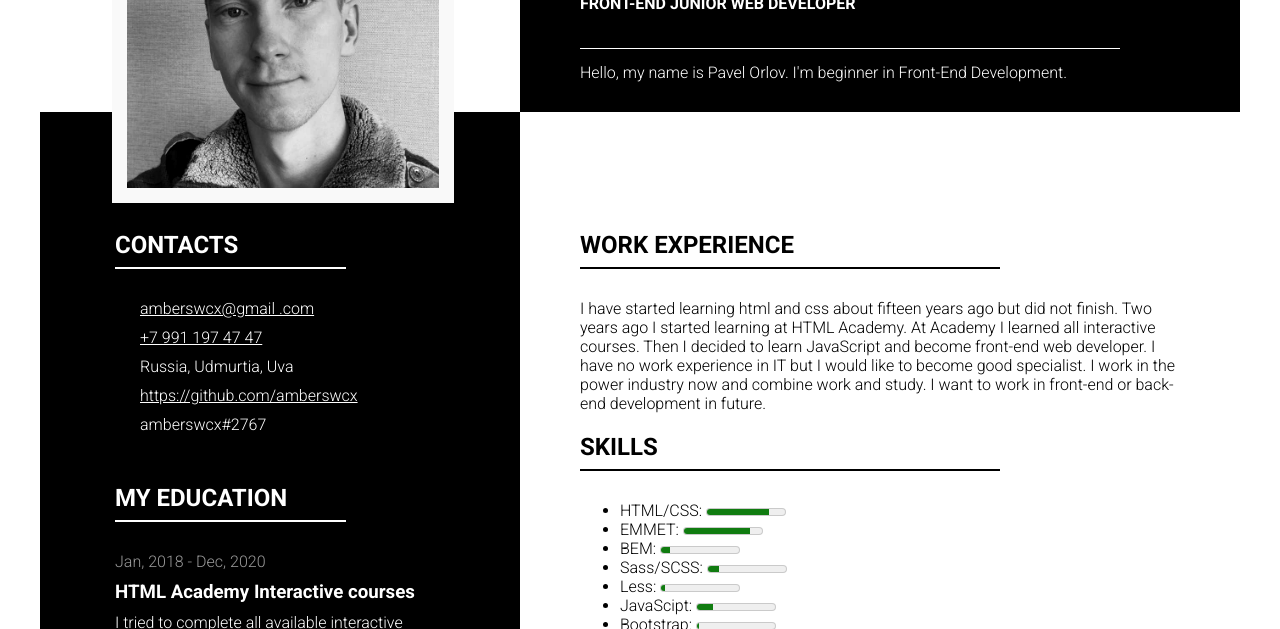
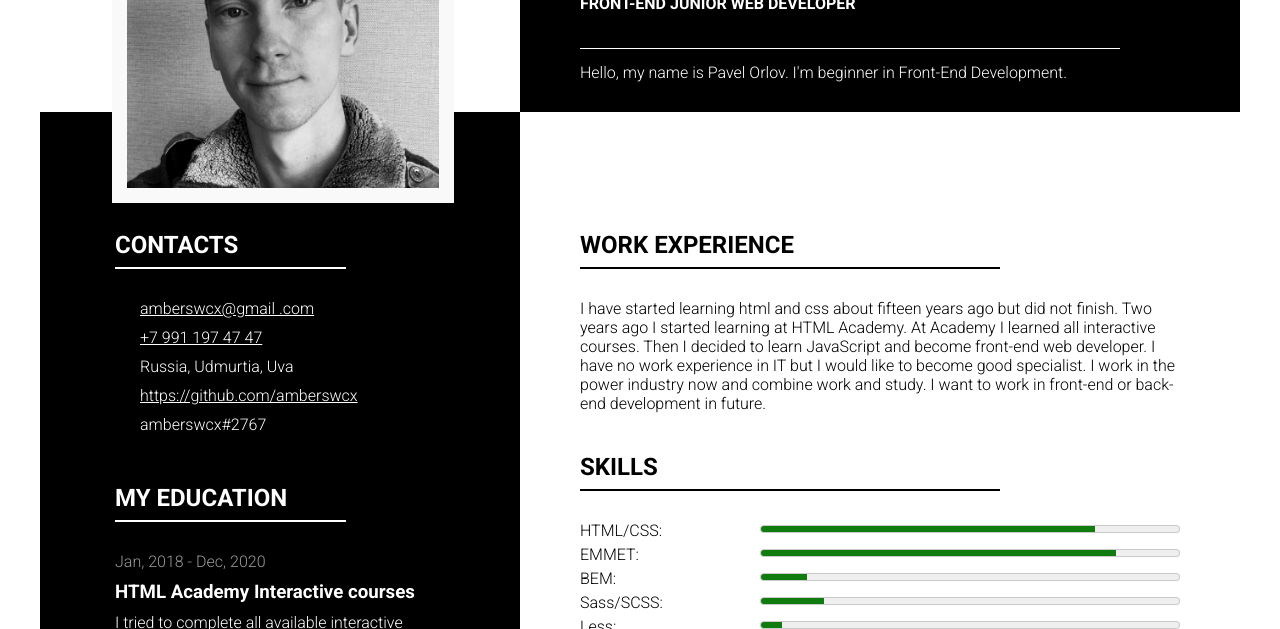
Before and after one commit to amberswcx/rsschool-cv, a plain HTML site: page index.html in a window 1280 px wide. Shown: the part 171-800 px from the top of the page. Drawn offline with Linux system fonts and the light colour scheme.

Commit message:
feat: add styles for expirience & skills sections

```diff
--- a/style.css
+++ b/style.css
@@ -205,6 +205,29 @@ body {
   margin: 5px 0 40px;
 }
 
+.experience-text {
+  margin-bottom: 40px;
+}
+
+.skill-list {
+  display: flex;
+  flex-flow: column nowrap;
+  padding: 0;
+  list-style: none;
+  margin-bottom: 40px;
+}
+
+.skill-list__item {
+  display: flex;
+  flex-flow: row nowrap;
+  justify-content: space-between;
+  margin-bottom: 5px;
+}
+
+.skill-list__value {
+  width: 70%;
+}
+
 .page-footer {
   justify-content: center;
 }
```
